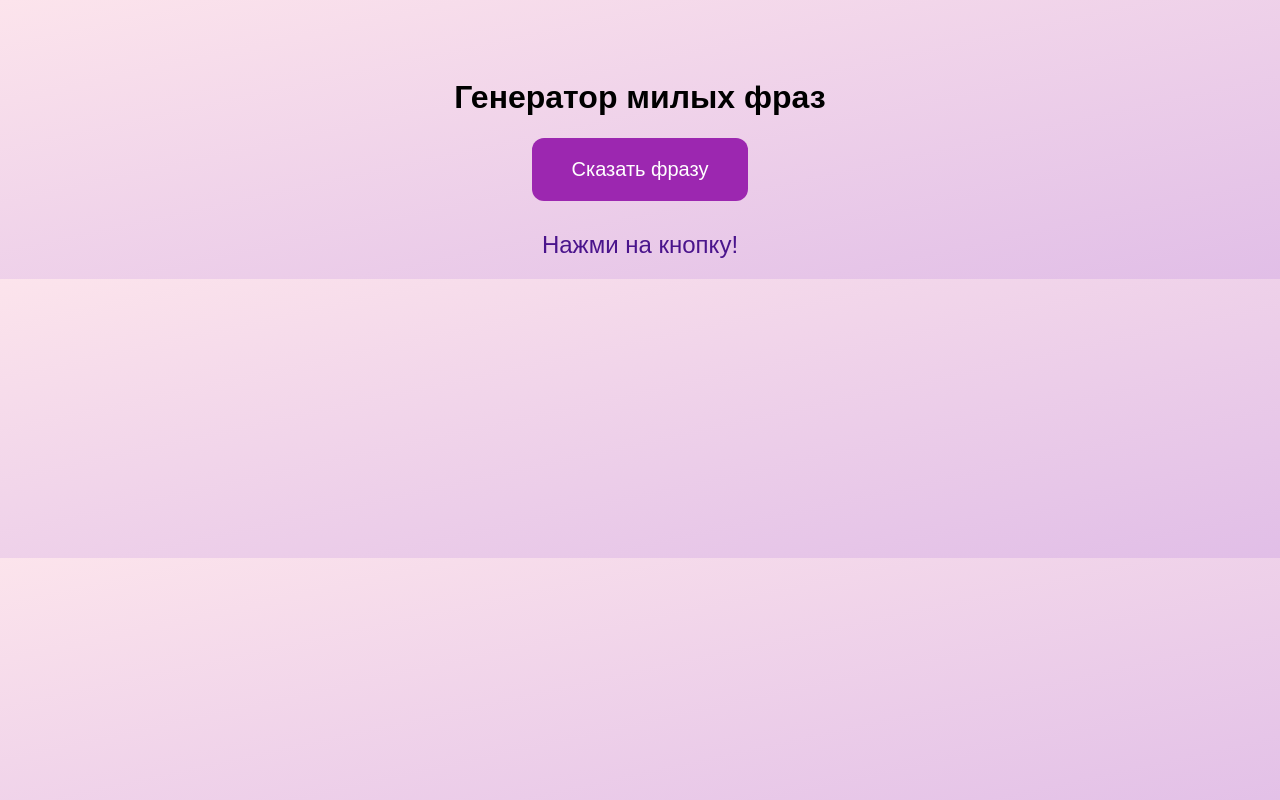
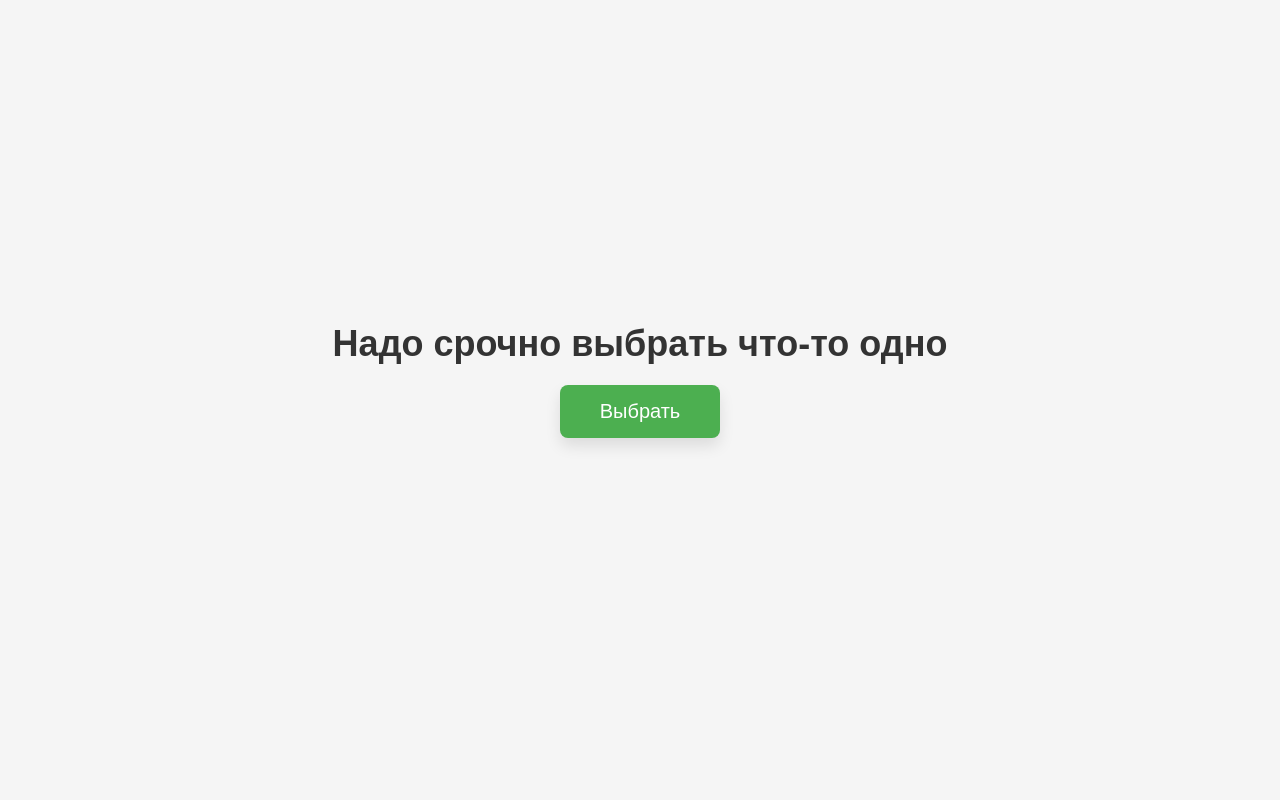
Before and after one commit to Gigaxd/katyasex, a Python web app: template templates/index.html in a window 1280 px wide. Run offline with Jinja, Linux system fonts and the light colour scheme; the template is opened without the code that fills it, so the values that code supplies are empty.

Commit message:
Update index.html

```diff
--- a/templates/index.html
+++ b/templates/index.html
@@ -2,46 +2,102 @@
 <html lang="ru">
 <head>
     <meta charset="UTF-8">
-  <title>Генератор фраз</title>
+    <meta name="viewport" content="width=device-width, initial-scale=1.0">
+    <title>Выбор фразы</title>
     <style>
+        /* Основной стиль для страницы */
         body {
-      background: linear-gradient(to bottom right, #fce4ec, #e1bee7);
-      font-family: sans-serif;
+            font-family: 'Arial', sans-serif;
+            background-color: #f5f5f5;
+            display: flex;
+            justify-content: center;
+            align-items: center;
+            height: 100vh;
+            margin: 0;
+            color: #333;
             text-align: center;
-      padding-top: 50px;
+            transition: background-color 0.5s ease;
         }
+
+        h1 {
+            font-size: 36px;
+            color: #333;
+            margin-bottom: 20px;
+            animation: fadeIn 2s ease-out;
+        }
+
+        /* Стиль кнопки */
         button {
-      padding: 20px 40px;
             font-size: 20px;
-      background-color: #9c27b0;
+            padding: 15px 40px;
+            cursor: pointer;
+            background-color: #4CAF50;
             color: white;
             border: none;
-      border-radius: 12px;
-      cursor: pointer;
-      transition: 0.3s;
+            border-radius: 8px;
+            box-shadow: 0 8px 15px rgba(0, 0, 0, 0.1);
+            transition: transform 0.3s ease, box-shadow 0.3s ease;
         }
+
+        /* Эффект при наведении на кнопку */
         button:hover {
-      background-color: #7b1fa2;
+            transform: translateY(-5px);
+            box-shadow: 0 15px 25px rgba(0, 0, 0, 0.2);
         }
+
+        button:active {
+            transform: translateY(2px);
+            box-shadow: 0 5px 10px rgba(0, 0, 0, 0.1);
+        }
+
+        /* Эффект появления фразы */
         #phrase {
             font-size: 24px;
-      margin-top: 30px;
-      color: #4a148c;
-      min-height: 40px;
+            font-weight: bold;
+            margin-top: 20px;
+            padding: 10px;
+            background-color: #fff;
+            border-radius: 10px;
+            box-shadow: 0 5px 15px rgba(0, 0, 0, 0.1);
+            transition: opacity 1s ease;
+            opacity: 0;
+        }
+
+        /* Анимация появления */
+        .show {
+            opacity: 1;
+        }
+
+        /* Анимация для заголовка */
+        @keyframes fadeIn {
+            0% {
+                opacity: 0;
+                transform: translateY(-50px);
+            }
+            100% {
+                opacity: 1;
+                transform: translateY(0);
+            }
         }
     </style>
 </head>
 <body>
-  <h1>Генератор милых фраз</h1>
-  <button onclick="generatePhrase()">Сказать фразу</button>
-  <div id="phrase">Нажми на кнопку!</div>
+    <div>
+        <h1>Надо срочно выбрать что-то одно</h1>
+
+        <button onclick="getRandomPhrase()">Выбрать</button>
+
+        <p id="phrase" class="fade"></p>
+    </div>
 
     <script>
-    function generatePhrase() {
-      fetch("/random")
+        function getRandomPhrase() {
+            fetch('/random')
                 .then(response => response.text())
-        .then(text => {
-          document.getElementById("phrase").innerText = text;
+                .then(phrase => {
+                    const phraseElement = document.getElementById('phrase');
+                    phraseElement.innerText = phrase;
+                    phraseElement.classList.add('show');  // Анимация появления фразы
                 });
         }
     </script>
```
Lines whose indentation alone changed are shown as unchanged.
